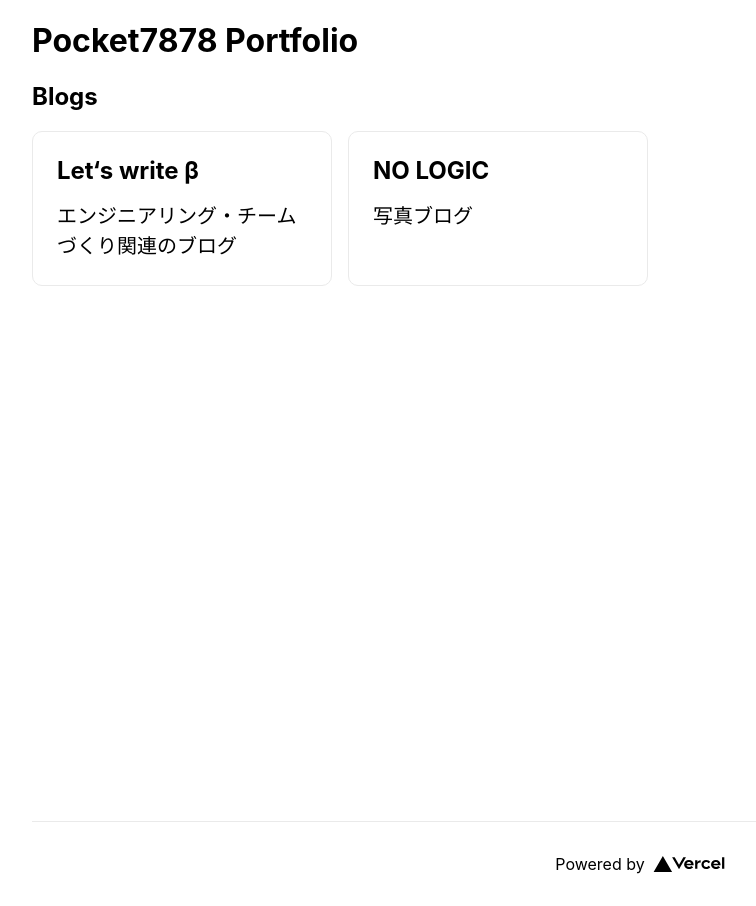
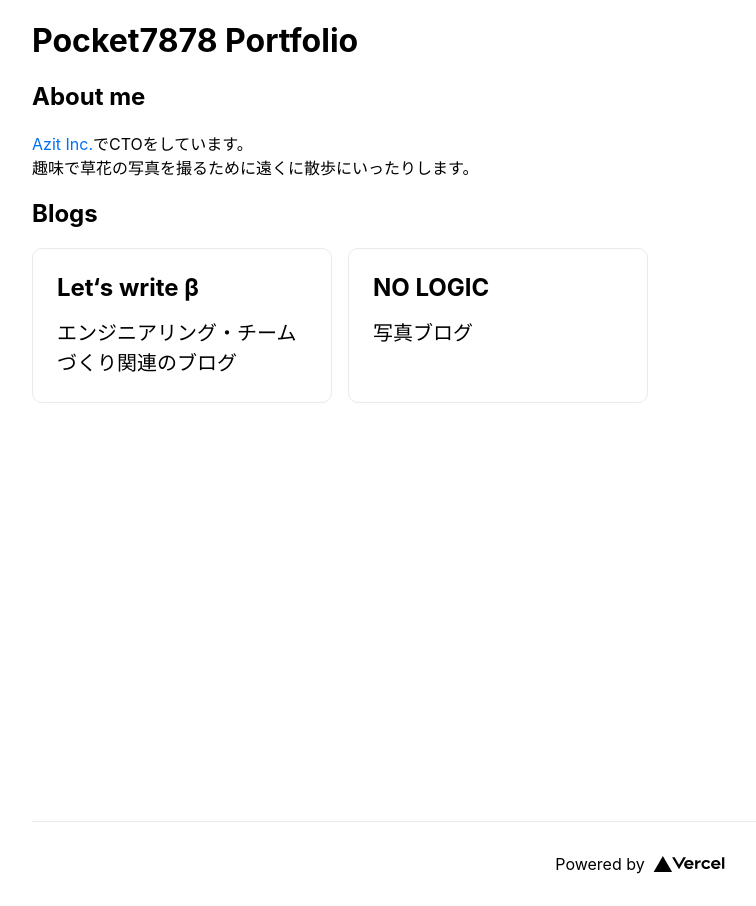
Before and after one commit to pocket7878/pocket7878-com, a Next.js app: page / in a window 1280 px wide. Shown: the whole page, without its empty margins (0-756 px from the left). Built offline with nearby package versions, Linux system fonts and the light colour scheme.

Commit message:
feature: Add Links

```diff
--- a/pages/index.tsx
+++ b/pages/index.tsx
@@ -18,16 +18,21 @@ const Home: NextPage = () => {
           Pocket7878 Portfolio
         </h1>
         <article>
+          <h2>About me</h2>
+          <HightLightLink href="https://azit.co.jp/">Azit Inc.</HightLightLink>でCTOをしています。<br/>
+          趣味で草花の写真を撮るために遠くに散歩にいったりします。
+        </article>
+        <article>
           <h2>Blogs</h2>
           <BlogLinkWrapper>
-            <BlogLinkCard>
+            <BlogLinkCard href="https://poketo7878-dev.hatenablog.com/">
               <h2>Let&lsquo;s write β</h2>
               <p>
                 エンジニアリング・チームづくり関連のブログ
               </p>
             </BlogLinkCard>
 
-            <BlogLinkCard>
+            <BlogLinkCard href="https://no-logic.hatenablog.jp/">
               <h2>NO LOGIC</h2>
               <p>
                 写真ブログ
@@ -59,12 +64,23 @@ const Main = styled.main`
   min-height: 100vh;
 `
 
+const HightLightLink = styled.a`
+  color: #0070f3;
+
+  &:hover,
+  &:focus,
+  &:active {
+    color: #0070f3;
+    border-color: #0070f3;
+  }
+`
+
 const BlogLinkWrapper = styled.div`
   display: flex;
   flex-flow: row wrap;
 `;
 
-const BlogLinkCard = styled.div`
+const BlogLinkCard = styled.a`
   margin-right: 1rem;
   padding: 1.5rem;
   text-align: left;
```
